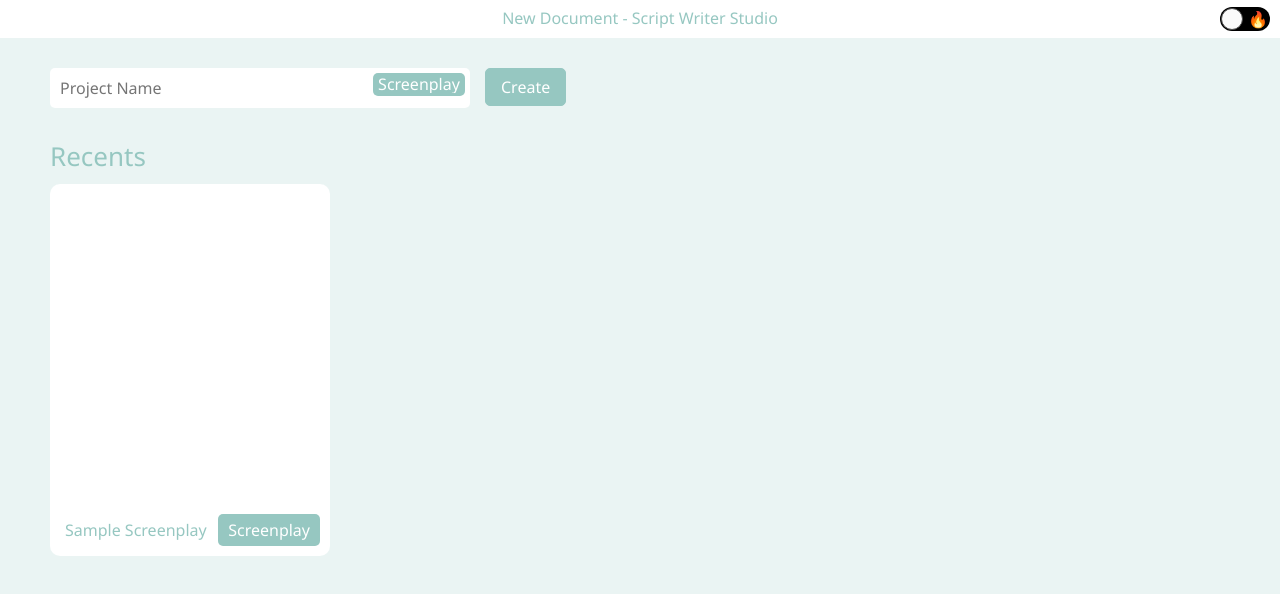
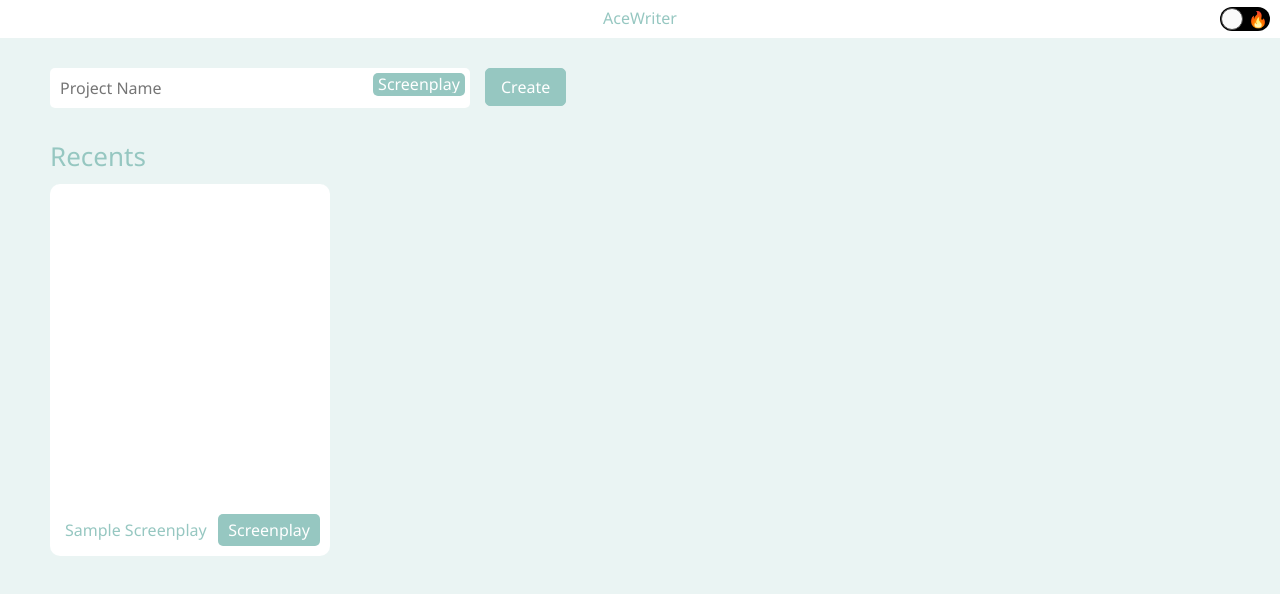
Before and after one commit to rarya618/Storia, a React (Create React App) app: page /#/ in a window 1280 px wide. Shown: the top 594 px of the page. Built offline with nearby package versions, Linux system fonts and the light colour scheme.

Commit message:
Updated App Name

```diff
--- a/package.json
+++ b/package.json
@@ -1,6 +1,6 @@
 {
-  "name": "script-writer-studio-electron",
-  "version": "0.1.0",
+  "name": "acewriter-mac",
+  "version": "1.0.0",
   "private": true,
   "main": "public/main.js",
   "dependencies": {
--- a/src/views/Home.js
+++ b/src/views/Home.js
@@ -14,7 +14,9 @@ const Home = props => {
 
     const darkTheme = getClassCode("", props.isDarkTheme)
 
-    useTitle("New Document - Script Writer Studio")
+    let title = "AceWriter";
+
+    useTitle(title);
 
     return (
         <div className={ color + "-view full-screen"}>
@@ -26,7 +28,7 @@ const Home = props => {
                     icons={{ checked: "🌙", unchecked: "🔥" }}
                     aria-label="Dark mode toggle"
                 />
-                <h1 className="heading title no-animation">New Document - Script Writer Studio</h1>
+                <h1 className="heading title no-animation">{title}</h1>
             </div>
             <div className="no-select spaced-small">
                 <NewProject color={color} isDarkTheme={props.isDarkTheme} changeColor={(typeValue) => setTypeValue(typeValue)} />
```
Also changed, not shown: 1 other file (tests, documents, lock files or other folders).
